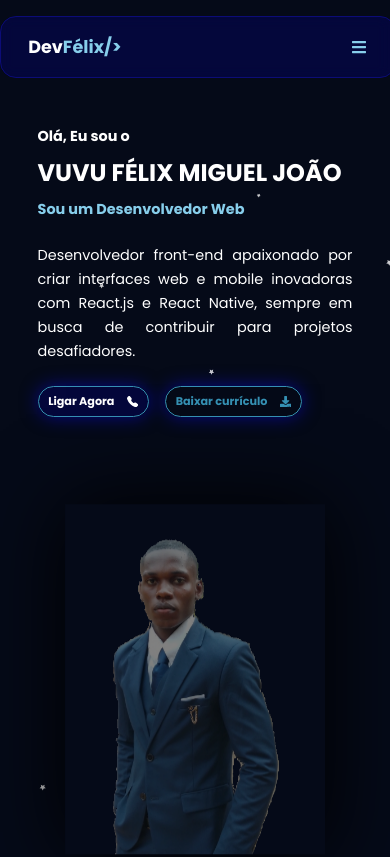
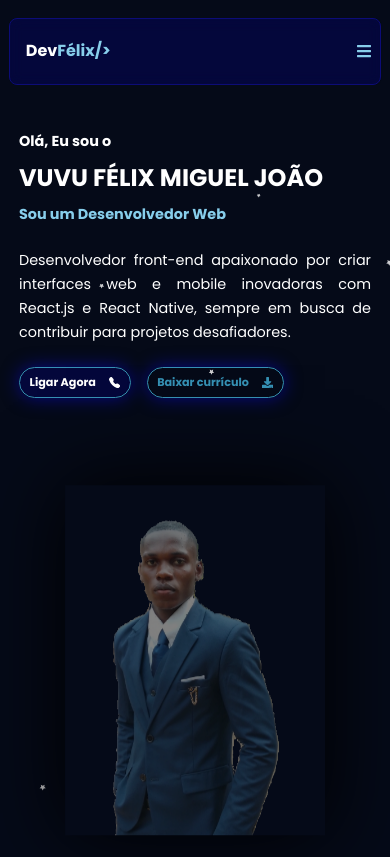
Before and after one commit to vuvufelix/portfolio, a React (Vite) app: page / in a window 390 px wide. Shown: the top 857 px of the page. Built offline with nearby package versions, Linux system fonts and the light colour scheme.

Commit message:
fix: alterado o espaçamento do header

```diff
--- a/src/App.jsx
+++ b/src/App.jsx
@@ -46,7 +46,7 @@ function App() {
   }
 
   return (
-    <div className="App" style={{ position: "relative", zIndex: 1, color: "white"}}>
+    <div>
       <SpaceBackground />
 
       {/* O conteúdo do seu portfólio vem aqui */}
--- a/src/components/SpaceBackground.jsx
+++ b/src/components/SpaceBackground.jsx
@@ -21,6 +21,7 @@ const SpaceBackground = () => {
       },
     },
     fpsLimit: 30,
+    detectRetina: true,
     particles: {
       number: {
         value: 40, // Quantidade de estrelas/partículas
--- a/src/components/aboutContainer/aboutContainerInfo.css
+++ b/src/components/aboutContainer/aboutContainerInfo.css
@@ -33,7 +33,7 @@
     }
 
     .about-container-info > .about-content {
-        width: 85%;
+        width: 95%;
         margin-bottom: 3rem;
     }
 
--- a/src/components/contactContainer/otherContacts.css
+++ b/src/components/contactContainer/otherContacts.css
@@ -59,7 +59,7 @@
     .other-contacts {
         display: flex;
         flex-direction: column;
-        width: 85%;
+        width: 95%;
         margin-bottom: 3rem;
     }
 
--- a/src/components/homeContainer/homeContent.css
+++ b/src/components/homeContainer/homeContent.css
@@ -71,7 +71,7 @@
 @media screen and (max-width: 700px) {
 
     .first-content  {
-        width: 85%;
+        width: 95%;
         margin-bottom: 5rem;
     }
 
--- a/src/components/skillContainer/skillContainer.css
+++ b/src/components/skillContainer/skillContainer.css
@@ -55,3 +55,10 @@
         font-size: 0.6rem;
     }
 }
+
+@media screen and (max-width: 410px) {
+    .skills-container > div > span {
+        padding: 0.2rem 0.3rem;
+        font-size: 0.5rem;
+    }
+}
--- a/src/components/skillContainer/skillContainerSection.css
+++ b/src/components/skillContainer/skillContainerSection.css
@@ -68,3 +68,11 @@
     }
 
 }
+
+@media screen and (max-width: 410px) {
+    .skills-container-section > .skill {
+        padding: 2rem;
+        gap: 0.7rem;
+        width: calc(85% / 3.2);
+    }
+}
--- a/src/layouts/header/Header.css
+++ b/src/layouts/header/Header.css
@@ -1,7 +1,7 @@
 header {
     background-color: #0505795d;
     width: 85vw;
-    padding: 0.3rem 1.7rem;
+
     margin: 1rem auto 0 auto;
     border-radius: 1.5rem;
     border: 1px solid #0c0c77;
@@ -19,6 +19,7 @@ header {
         display: flex;
         justify-content: space-between;
         align-items: center;
+        padding: 0.3rem 1.7rem;
 
         .title-container > h1 {
             font-size: 1.3rem;
@@ -65,18 +66,25 @@ header {
 
 @media screen and (max-width: 750px) {
     header {
-        width: 87vw;
+        width: 95vw;
+        border-radius: 0.5rem;
+
+        div {
+            padding: 0.3rem 0.5rem;
+        }
     }
 }
 
 @media screen and (max-width: 700px) {
     header {
 
-        border-radius: 1rem;
-
         div {
 
             .title-container > h1 {
+                font-size: 1.1rem;
+            }
+
+            .title-container strong {
                 font-size: 1.1rem;
             }
 
@@ -106,7 +114,7 @@ header {
         .menu-container-mobile.hiden > li {
             cursor: pointer;
             position: relative;
-            margin-left: -2.5rem;
+            margin-left: -1.6rem;
             position: relative;
         }
 
@@ -120,3 +128,19 @@ header {
         }
     }
 }
+
+@media screen and (max-width: 410px) {
+    header {
+        top: 1.12rem;
+
+        div {
+            .title-container > h1 {
+                font-size: 1rem;
+            }
+
+            .title-container strong {
+                font-size: 1rem;
+            }
+        }
+    }
+}
```
